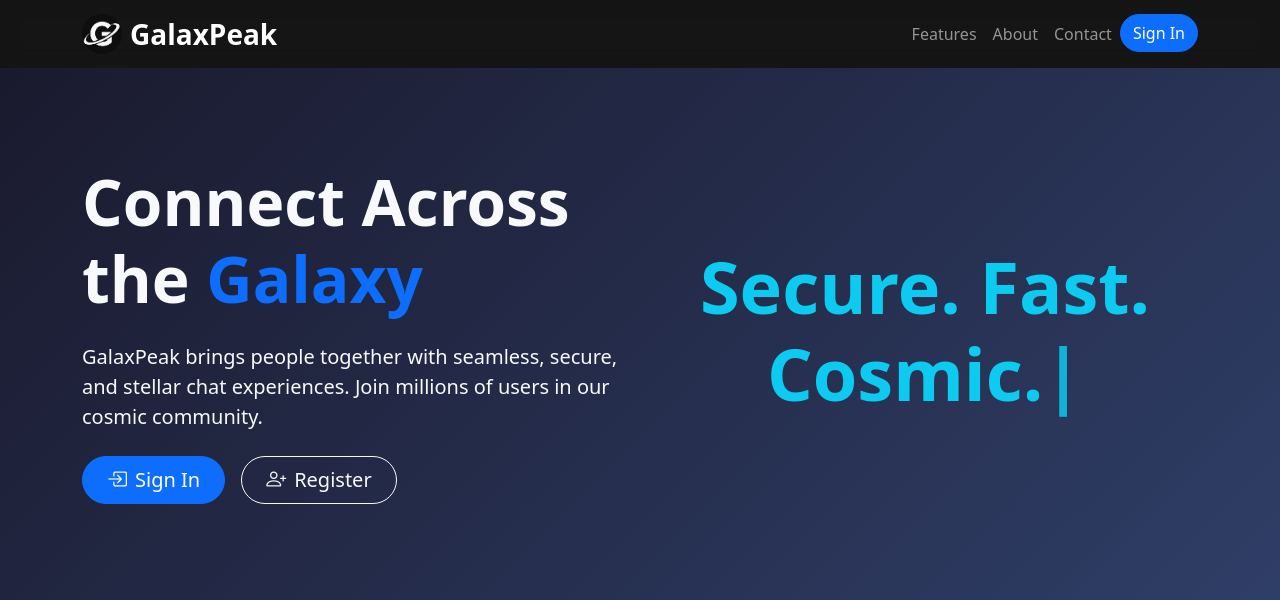
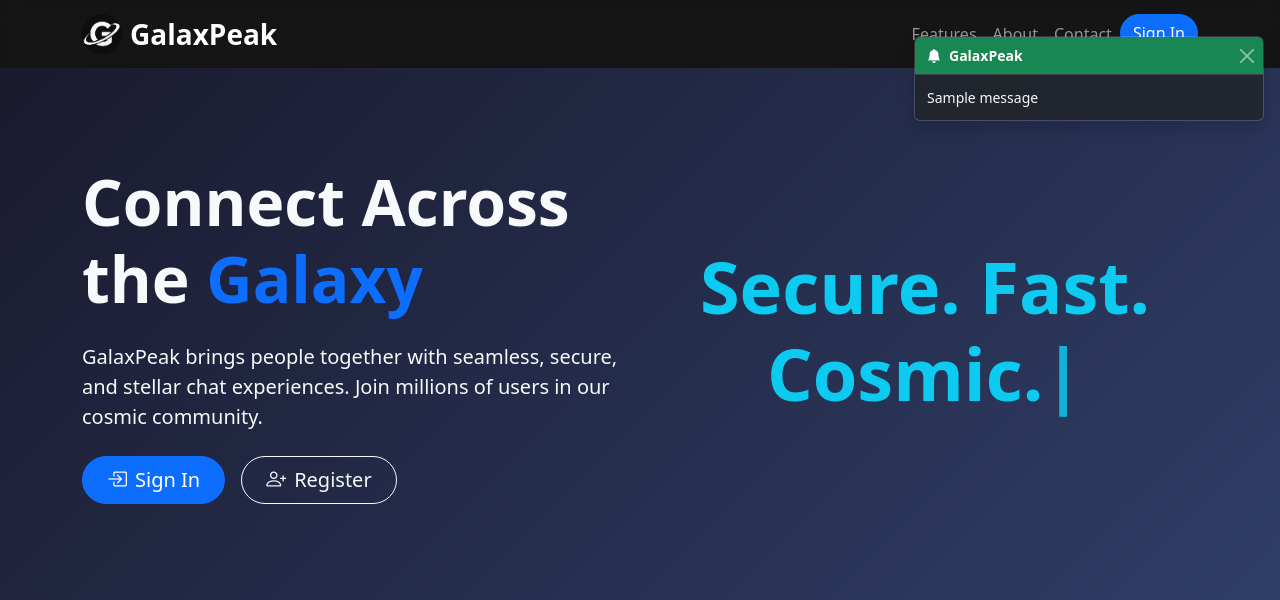
Before and after one commit to deviantcoder/galaxpeak, a Django app: page /accounts/ in a window 1280 px wide. Shown: the top 600 px of the page. Run offline with Django 5.2, Linux system fonts and the light colour scheme; tables that the repository leaves empty hold one stand-in row (values such as "Sample post"); one stand-in notice (Sample message) is shown; some libraries are stand-ins or nearby versions.

Commit message:
#5 Added messages

```diff
--- a/backend/core/settings.py
+++ b/backend/core/settings.py
@@ -125,3 +125,5 @@ DEFAULT_AUTO_FIELD = 'django.db.models.BigAutoField'
 # Auth config
 
 AUTH_USER_MODEL = 'accounts.User'
+
+LOGIN_REDIRECT_URL = 'accounts:login' # <<< change
--- a/backend/templates/_base.html
+++ b/backend/templates/_base.html
@@ -15,6 +15,7 @@
     <link rel="stylesheet" href="{% static "css/style.css" %}">
 </head>
 <body>
+    {% include "includes/messages.html" %}
 
     {% block content %}
     {% endblock content %}
--- /dev/null
+++ b/backend/templates/includes/messages.html
@@ -0,0 +1,16 @@
+{% if messages %}
+    <div class="toast-container position-fixed top-0 end-0 p-3" style="z-index: 1100; margin-top: 20px;">
+        {% for message in messages %}
+            <div class="toast show" role="alert" aria-live="assertive" aria-atomic="true">
+                <div class="toast-header text-white bg-{{ message.tags }}">
+                    <i class="bi bi-bell-fill me-2"></i>
+                    <strong class="me-auto">GalaxPeak</strong>
+                    <button type="button" class="btn-close" data-bs-dismiss="toast" aria-label="Close"></button>
+                </div>
+                <div class="toast-body">
+                    {{ message }}
+                </div>
+            </div>
+        {% endfor %}
+    </div>
+{% endif %}
```
